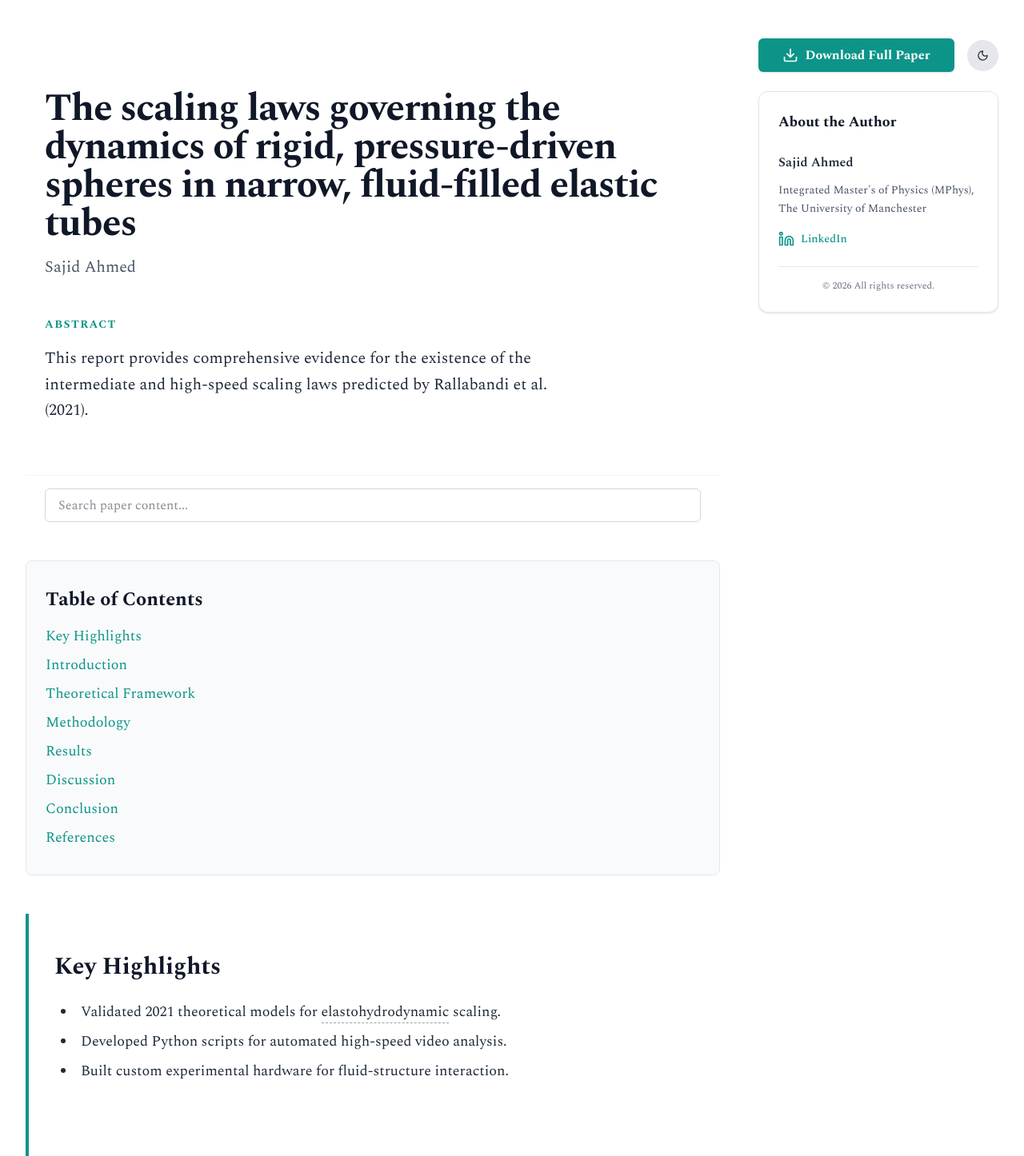
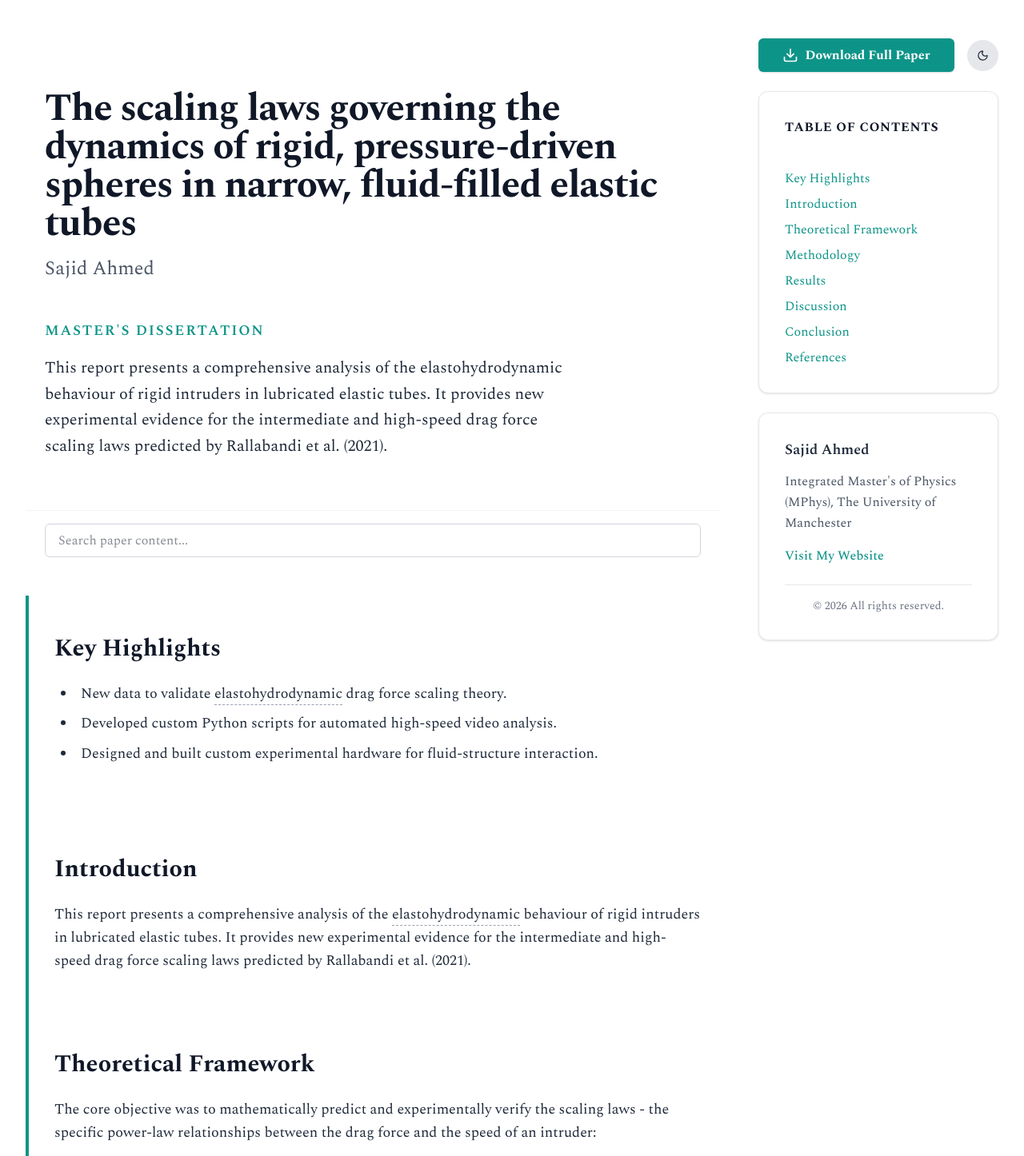
Before and after one commit to sahmed0/mphys2, a React (Vite) app: page / in a window 1280 px wide. Shown: the top 1446 px of the page at 80% size. Built offline with nearby package versions, Linux system fonts and the light colour scheme.

Commit message:
table of contents moved to sidebar

```diff
--- a/src/App.tsx
+++ b/src/App.tsx
@@ -31,7 +31,9 @@ export default function App() {
 
           <SearchBar onSearch={setSearchQuery} />
 
-          <TableOfContents sections={paperData.sections} />
+          <div className="lg:hidden">
+            <TableOfContents sections={paperData.sections} />
+          </div>
 
           {paperData.sections.map((section: any, index) => (
             <React.Fragment key={index}>
@@ -57,6 +59,9 @@ export default function App() {
               </div>
               <ThemeToggle />
             </div>
+
+            <TableOfContents sections={paperData.sections} isSidebar />
+
             <Footer authors={paperData.authorDetails} />
           </div>
         </aside>
--- a/src/components/Footer.tsx
+++ b/src/components/Footer.tsx
@@ -1,10 +1,9 @@
 import React from 'react';
-import { Linkedin } from 'lucide-react';
 
 interface AuthorDetail {
   name: string;
   bio: string;
-  linkedin: string;
+  website: string;
 }
 
 interface FooterProps {
@@ -15,19 +14,18 @@ interface FooterProps {
 export function Footer({ authors, isMobile }: FooterProps) {
   if (isMobile) {
     return (
-      <footer className="py-8 px-4 bg-transparent text-gray-600 dark:text-gray-400 mt-8 text-center text-sm font-sans border-t border-gray-200 dark:border-gray-800">
+      <footer className="py-8 px-4 bg-transparent text-gray-600 dark:text-gray-400 mt-8 text-center text-md font-sans border-t border-gray-200 dark:border-gray-800">
         {authors.map((author) => (
           <div key={author.name} className="flex flex-col gap-3">
-            <h4 className="text-base font-sans font-semibold text-gray-800 dark:text-gray-200">{author.name}</h4>
-            <p className="text-sm text-gray-600 dark:text-gray-400 font-serif leading-relaxed">{author.bio}</p>
+            <h4 className="text-xl font-sans font-semibold text-gray-800 dark:text-gray-200">{author.name}</h4>
+            <p className="text-lg text-gray-600 dark:text-gray-400 font-serif leading-relaxed">{author.bio}</p>
             <a
-              href={author.linkedin}
+              href={author.website}
               target="_blank"
               rel="noopener noreferrer"
-              className="inline-flex items-center justify-center gap-2 mt-1 mb-5 text-accent hover:text-teal-700 dark:hover:text-teal-400 transition-colors text-sm font-medium"
+              className="inline-flex items-center justify-center gap-2 mt-1 mb-5 text-accent hover:text-teal-700 dark:hover:text-teal-400 transition-colors text-lg font-medium"
             >
-              <Linkedin size={20} />
-              <span>LinkedIn</span>
+              <span>Visit My Website</span>
             </a>
           </div>
         ))}
@@ -37,26 +35,24 @@ export function Footer({ authors, isMobile }: FooterProps) {
   }
 
   return (
-    <div className="bg-white dark:bg-gray-900/50 rounded-xl p-6 flex flex-col gap-6 shadow-sm border border-gray-200 dark:border-gray-800">
-      <h3 className="text-lg font-sans font-bold text-gray-900 dark:text-white">About the Author</h3>
+    <div className="bg-white dark:bg-gray-900/50 rounded-xl p-8 flex flex-col gap-6 shadow-sm border border-gray-200 dark:border-gray-800">
       <div className="flex flex-col gap-6">
         {authors.map((author) => (
           <div key={author.name} className="flex flex-col gap-3">
-            <h4 className="text-base font-sans font-semibold text-gray-800 dark:text-gray-200">{author.name}</h4>
-            <p className="text-sm text-gray-600 dark:text-gray-400 font-serif leading-relaxed">{author.bio}</p>
+            <h4 className="text-lg font-sans font-semibold text-gray-800 dark:text-gray-200">{author.name}</h4>
+            <p className="text-md text-gray-600 dark:text-gray-400 font-serif leading-relaxed">{author.bio}</p>
             <a
-              href={author.linkedin}
+              href={author.website}
               target="_blank"
               rel="noopener noreferrer"
-              className="inline-flex items-center gap-2 mt-1 text-accent hover:text-teal-700 dark:hover:text-teal-400 transition-colors text-sm font-medium"
+              className="inline-flex items-center gap-2 mt-1 text-accent hover:text-teal-700 dark:hover:text-teal-400 transition-colors text-md font-medium"
             >
-              <Linkedin size={20} />
-              <span>LinkedIn</span>
+              <span>Visit My Website</span>
             </a>
           </div>
         ))}
       </div>
-      <div className="pt-4 border-t border-gray-200 dark:border-gray-800 text-xs text-gray-500 dark:text-gray-400 font-sans text-center">
+      <div className="pt-4 border-t border-gray-200 dark:border-gray-800 text-sm text-gray-500 dark:text-gray-400 font-sans text-center">
         &copy; {new Date().getFullYear()} All rights reserved.
       </div>
     </div>
--- a/src/components/PaperHeader.tsx
+++ b/src/components/PaperHeader.tsx
@@ -8,9 +8,9 @@ export function PaperHeader({ title, authors, abstract }: PaperHeaderProps) {
   return (
     <header className="py-12 px-4 md:py-16 md:px-6 bg-white dark:bg-gray-950 border-b border-gray-100 dark:border-gray-800">
       <h1 className="text-3xl md:text-5xl font-serif font-bold tracking-tight text-gray-900 dark:text-gray-100">{title}</h1>
-      <p className="text-lg md:text-xl font-sans text-gray-600 dark:text-gray-400 mt-4">{authors.join(', ')}</p>
+      <p className="text-xl md:text-2xl font-sans text-gray-600 dark:text-gray-400 mt-4">{authors.join(', ')}</p>
       <div className="mt-8 md:mt-12 max-w-2xl">
-        <h2 className="text-sm font-sans font-bold uppercase tracking-widest text-accent">Abstract</h2>
+        <h2 className="text-lg font-sans uppercase font-semibold tracking-widest text-accent">Master's dissertation</h2>
         <p className="mt-4 text-lg md:text-xl font-serif text-gray-800 dark:text-gray-300 leading-relaxed">{abstract}</p>
       </div>
     </header>
--- a/src/components/TableOfContents.tsx
+++ b/src/components/TableOfContents.tsx
@@ -6,18 +6,37 @@ interface Section {
 
 interface TableOfContentsProps {
   sections: Section[];
+  isSidebar?: boolean;
 }
 
-export function TableOfContents({ sections }: TableOfContentsProps) {
+export function TableOfContents({ sections, isSidebar = false }: TableOfContentsProps) {
   return (
-    <nav className="py-6 px-4 md:py-8 md:px-6 bg-gray-50 dark:bg-gray-900 rounded-lg border border-gray-200 dark:border-gray-700 mb-8 md:mb-12">
-      <h2 className="text-xl md:text-2xl font-sans font-bold text-gray-900 dark:text-gray-100 mb-4">Table of Contents</h2>
+    <nav className={`
+      ${isSidebar
+        ? 'bg-white dark:bg-gray-900/50 rounded-xl p-8 flex flex-col gap-6 shadow-sm border border-gray-200 dark:border-gray-800 mb-0'
+        : 'py-6 px-4 md:py-8 md:px-6 bg-gray-50 dark:bg-gray-900 rounded-lg border border-gray-200 dark:border-gray-700 mb-8 md:mb-12'}
+    `}>
+      <h2 className={`
+        ${isSidebar
+          ? 'text-md font-sans font-bold uppercase tracking-wider text-gray-900 dark:text-gray-100 mb-4'
+          : 'text-xl md:text-2xl font-sans font-bold text-gray-900 dark:text-gray-100 mb-4'}
+      `}>
+        Table of Contents
+      </h2>
       <ul className="space-y-2">
         {sections.map((section) => {
           const slug = section.title.toLowerCase().replace(/\s+/g, '-');
           return (
             <li key={slug}>
-              <a href={`#${slug}`} className="text-base md:text-lg font-serif text-accent hover:underline">
+              <a
+                href={`#${slug}`}
+                className={`
+                  hover:underline
+                  ${isSidebar
+                    ? 'text-base font-serif text-accent'
+                    : 'text-base md:text-lg font-serif text-accent'}
+                `}
+              >
                 {section.title}
               </a>
             </li>
--- a/src/data.ts
+++ b/src/data.ts
@@ -15,15 +15,15 @@ export const citations: Citation[] = [
 export const paperData = {
   title: "The scaling laws governing the dynamics of rigid, pressure-driven spheres in narrow, fluid-filled elastic tubes",
   authors: ["Sajid Ahmed"],
-  abstract: "This report provides comprehensive evidence for the existence of the intermediate and high-speed scaling laws predicted by Rallabandi et al. (2021).",
+  abstract: "This report presents a comprehensive analysis of the elastohydrodynamic behaviour of rigid intruders in lubricated elastic tubes. It provides new experimental evidence for the intermediate and high-speed drag force scaling laws predicted by Rallabandi et al. (2021).",
   sections: [
     {
       title: "Key Highlights",
-      content: "- Validated 2021 theoretical models for elastohydrodynamic scaling.\n- Developed Python scripts for automated high-speed video analysis.\n- Built custom experimental hardware for fluid-structure interaction."
+      content: "- New data to validate elastohydrodynamic drag force scaling theory.\n- Developed custom Python scripts for automated high-speed video analysis.\n- Designed and built custom experimental hardware for fluid-structure interaction."
     },
     {
       title: "Introduction",
-      content: "This study investigates how oversized objects move through fluid-filled elastic tubes - a physics problem with massive implications for soft robotics, microfluidics, and biology (such as blood flow in capillaries and eggs in the oviduct). \n\n While mathematical models have existed since 1968, this project sought to provide much-needed experimental evidence to confirm the most recent theoretical predictions from Rallabandi et al. (2021)."
+      content: "This report presents a comprehensive analysis of the elastohydrodynamic behaviour of rigid intruders in lubricated elastic tubes. It provides new experimental evidence for the intermediate and high-speed drag force scaling laws predicted by Rallabandi et al. (2021)."
     },
     {
       title: "Theoretical Framework",
@@ -31,21 +31,21 @@ export const paperData = {
     },
     {
       title: "Methodology",
-      content: "We designed and constructed a precision experimental rig using a silicone tube and fluid reservoirs filled with rapeseed oil to simulate elastohydrodynamic conditions.\n - Hardware: An Elveflow OB1 Mk3+ pressure controller was used to apply hydraulic pressure to drive spherical intruders (10mm to 18mm) through the elastic medium. A high-speed camera was used to record the motion of the intruders. \n - Software: Developed a custom Python pipeline to process high-framerate video, extracting ball velocity and performing piecewise linear fits to identify the power law exponents.",
+      content: "We designed and constructed a precision experimental rig using a silicone tube and fluid reservoirs filled with rapeseed oil to simulate elastohydrodynamic conditions.\n - Hardware: An Elveflow OB1 Mk3+ pressure controller was used to apply hydraulic pressure to drive spherical intruders (10mm to 18mm) through the elastic medium. We used a high-speed camera to record the intruders' motion. \n - Software: Developed a custom Python pipeline to process high-framerate video, extracting ball velocity and performing piecewise linear fits to identify the power law exponents.",
       figures: [
         { title: "Figure 1: Experimental Apparatus", url: "public/apparatus.png" }
       ]
     },
     {
       title: "Results",
-      content: "The data confirmed two major theoretical regimes: \n - High-Speed Scaling: Observed in 11mm to 15mm intruders. \n - Intermediate-Speed Scaling: Observed in 18mm intruders. \n - While the 10mm ball showed linear scaling due to minimal tube deformation, the overall data successfully mapped the transition between different physical states as predicted by modern theory",
+      content: "The data confirmed two major theoretical regimes: \n - High-Speed Scaling: Observed in 11mm to 15mm intruders. \n - Intermediate-Speed Scaling: Observed in 18mm intruders.",
       figures: [
         { title: "Figure 2: Table of Results", url: "public/table.png" }
       ]
     },
     {
       title: "Discussion",
-      content: "These results prove that modern elastohydrodynamic models are accurate predictors for real-world fluid systems. By validating these power laws, this work provides a roadmap for engineers to better predict friction and flow in flexible medical devices and bio-inspired robots. \n\n Sources of systematic errors include the assumptions that pressure drops due to Poiseuille flow are negligible, the largest spheres act like slender intruders, and the Young's modulus of the silicone tubes did not change after oil submersion. \n\n Future work would further refine the bridge between theory and application by conducting tests with non-spherical intruders and different elastic materials, and by using a mechanically driven apparatus to drive the intruders."
+      content: "These results prove that modern elastohydrodynamic models are accurate predictors for real-world fluid systems. By validating these power laws, this work provides engineers with a roadmap for predicting friction and flow more accurately in flexible medical devices and bio-inspired robots. \n\n Sources of systematic errors include the assumptions that pressure drops due to Poiseuille flow are negligible, the largest spheres act like slender intruders, and the Young's modulus of the silicone tubes did not change after oil submersion. \n\n Future work would further refine the bridge between theory and application by conducting tests with non-spherical intruders and different elastic materials, and by using a mechanically driven apparatus to drive the intruders."
     },
     {
       title: "Conclusion",
@@ -66,7 +66,7 @@ export const paperData = {
     {
       name: "Sajid Ahmed",
       bio: "Integrated Master's of Physics (MPhys), The University of Manchester",
-      linkedin: "https://www.linkedin.com/in/s-ahmed1"
+      website: "https://sajidahmed.co.uk/"
     }
   ],
   citations
```
